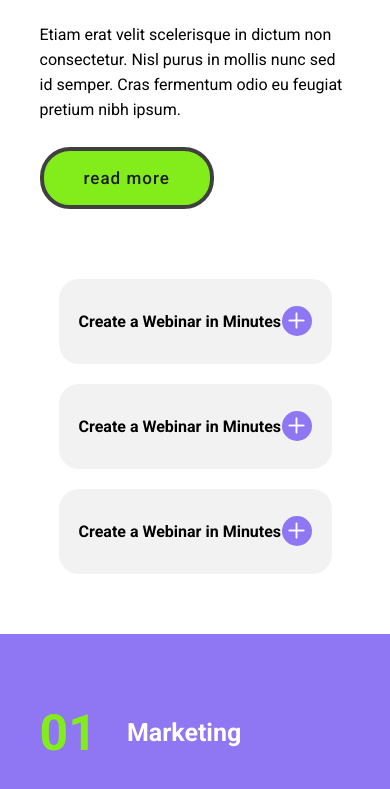
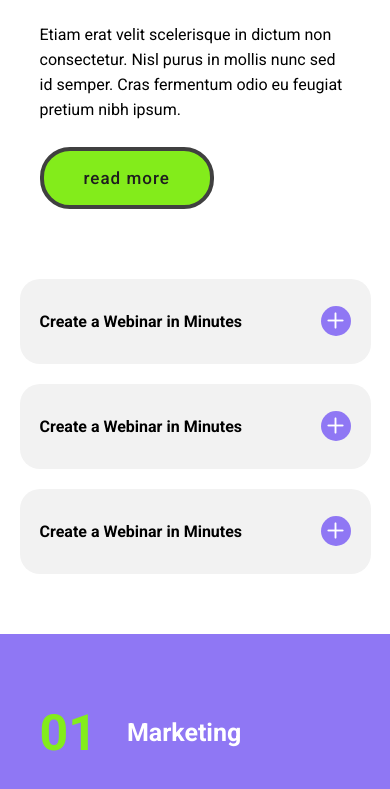
Before and after one commit to atharvabaodhankar/getworkout, a plain HTML site: page index.html in a window 390 px wide. Shown: the part 2508-3297 px from the top of the page. Drawn offline with Linux system fonts and the light colour scheme; a web font is replaced by a local one.

Commit message:
Added width added soltution

```diff
--- a/responsive.css
+++ b/responsive.css
@@ -145,6 +145,9 @@
     .about h1 {
         font-size: 3rem;
     }
+    .solution-flex {
+        width: 90%;
+    }
 }
 @media screen and (max-width:300px) {
 
```
